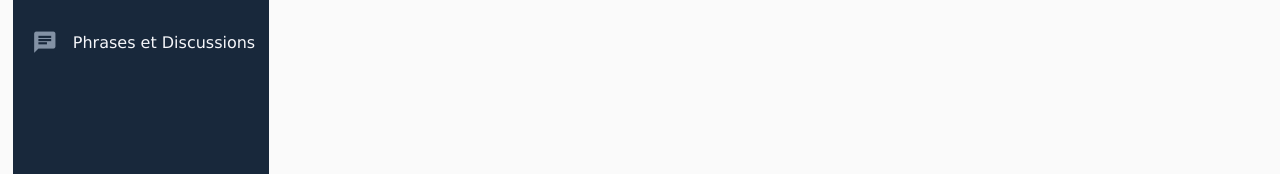
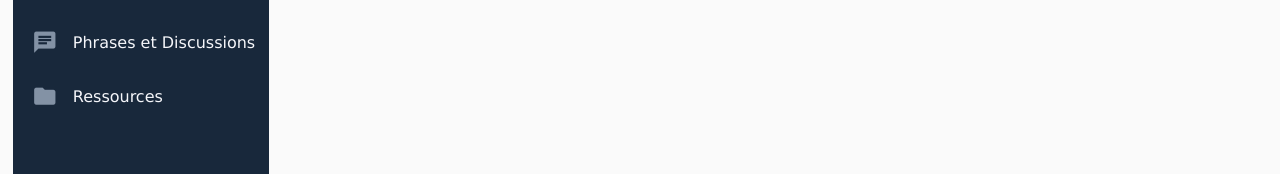
Before and after one commit to vsk49/patois-admin, a Vue app in the folder frontend/: page /login in a window 1280 px wide. Shown: the part 185-359 px from the top of the page. Built offline with nearby package versions, Linux system fonts and the light colour scheme.

Commit message:
router link ressources

```diff
--- a/frontend/src/components/NavBar.vue
+++ b/frontend/src/components/NavBar.vue
@@ -1,7 +1,7 @@
 <script setup>
 import { ref, provide, computed } from 'vue'
 import { useRouter } from 'vue-router'
-import * as jwt_decode from 'jwt-decode'
+// import * as jwt_decode from 'jwt-decode'
 
 const navOpen = ref(true)
 provide('navOpen', navOpen)
@@ -55,6 +55,10 @@ function logout() {
         <RouterLink to="/phrases" class="nav-button">
           <span class="material-icons nav-icon">chat</span>
           <span class="nav-text">Phrases et Discussions</span>
+        </RouterLink>
+        <RouterLink to="/ressources" class="nav-button">
+          <span class="material-icons nav-icon">folder</span>
+          <span class="nav-text">Ressources</span>
         </RouterLink>
       </slot>
       <div id="nav-content-highlight"></div>
```
